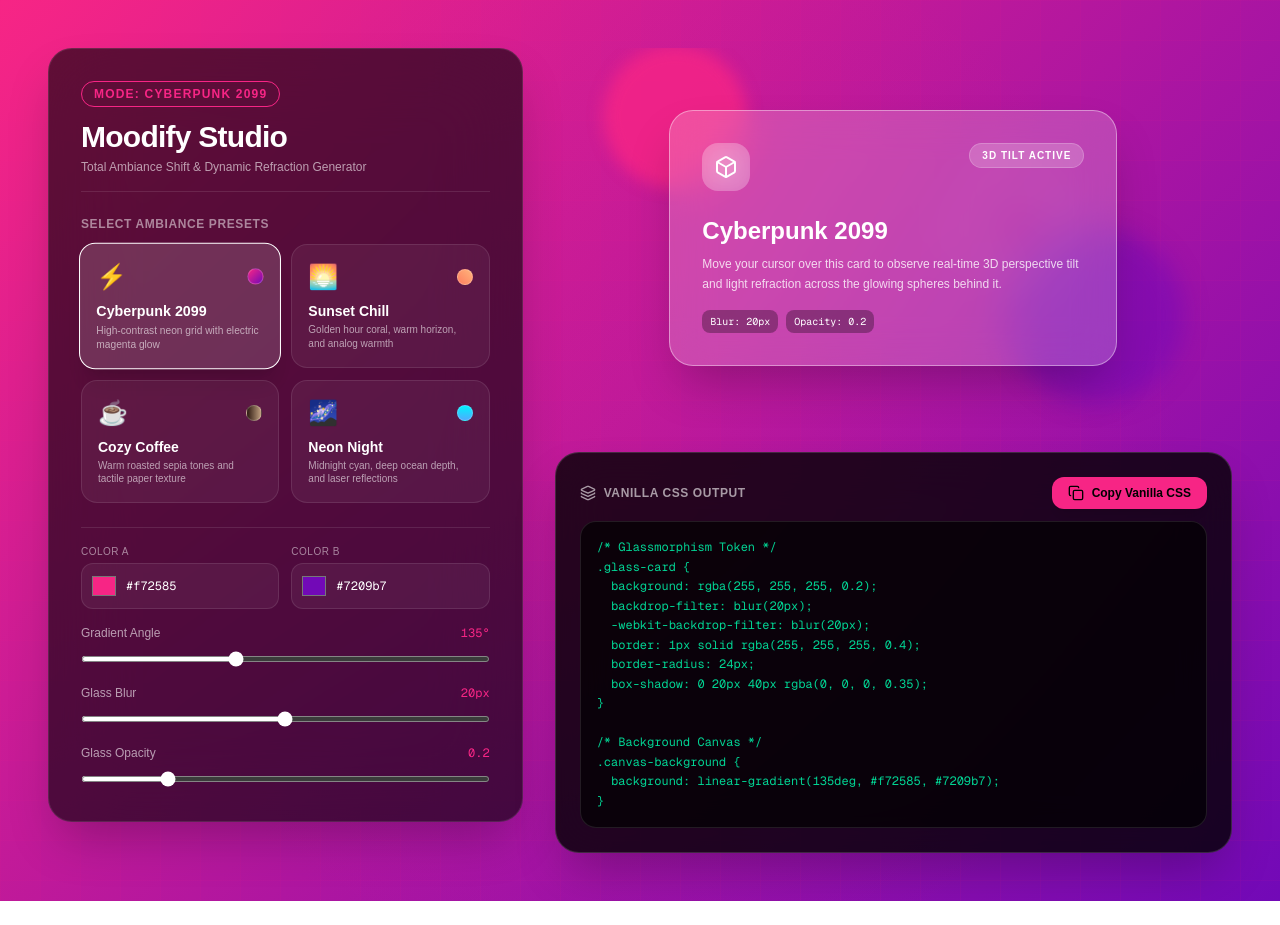
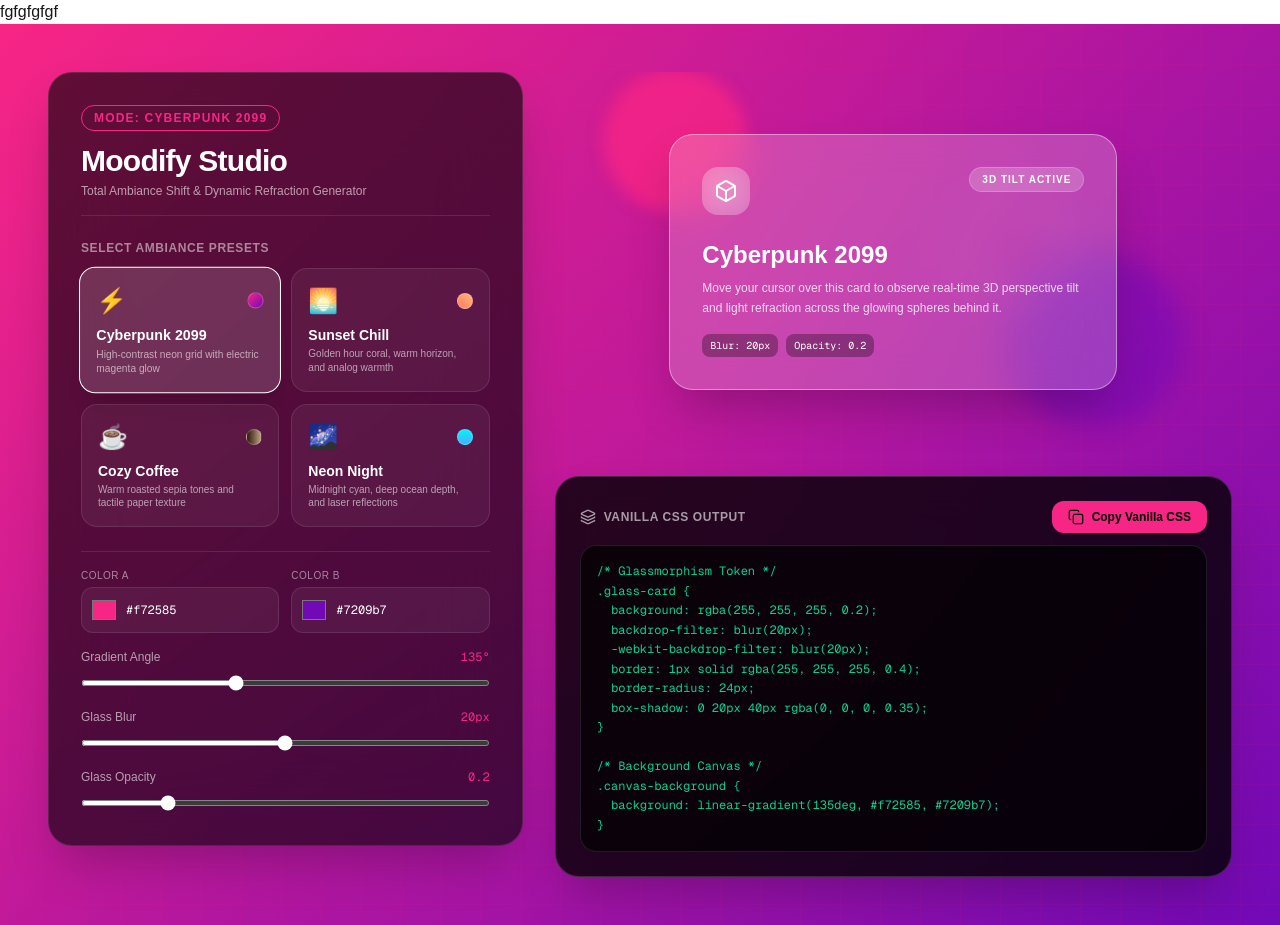
Before and after one commit to neducod/moodify, a Next.js app: page / in a window 1280 px wide. Before the commit the page ends 901 px from the top, so only its background shows below. Built offline with nearby package versions, Linux system fonts and the light colour scheme.

Commit message:
hero section code

```diff
--- a/app/page.tsx
+++ b/app/page.tsx
@@ -69,6 +69,8 @@ export default function MaximalistMoodify() {
   };
 
   return (
+    <>
+    <section>fgfgfgfgf</section>
     <main
       className="min-h-screen transition-all duration-700 ease-out text-white p-6 md:p-12 relative overflow-hidden"
       style={{
@@ -312,5 +314,6 @@ export default function MaximalistMoodify() {
 
       </div>
     </main>
+    </>
   );
 }
```
